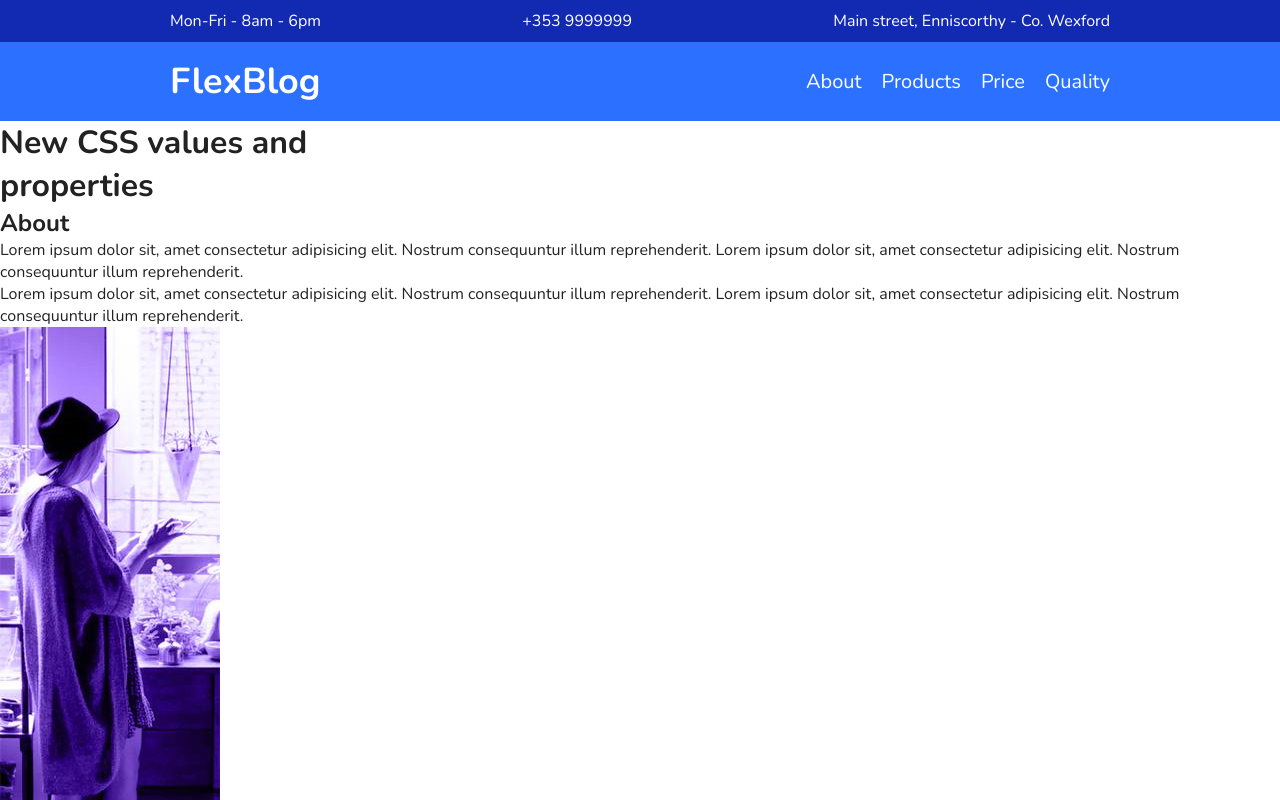
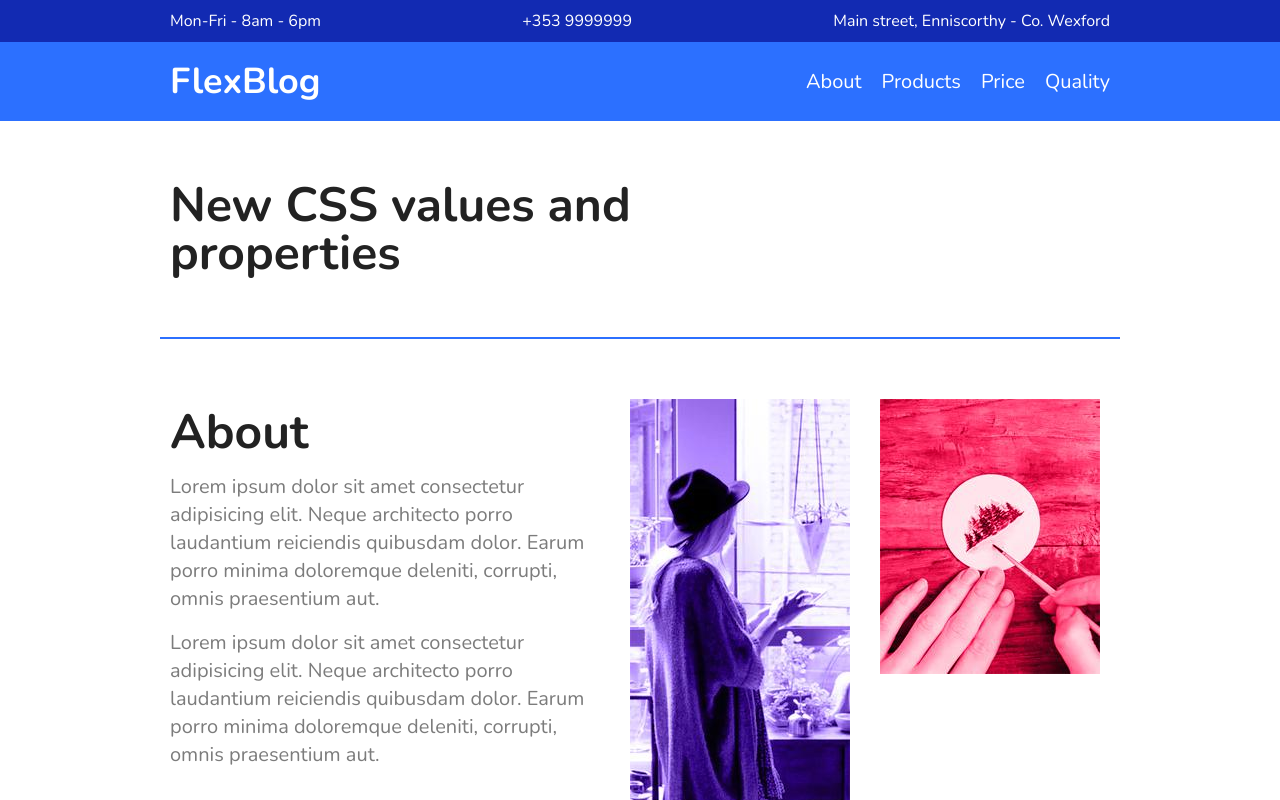
Before and after one commit to williampgdias/flexblog, a plain HTML site: page index.html in a window 1280 px wide. Shown: the top 800 px of the page. Drawn offline with nearby package versions, Linux system fonts and the light colour scheme.

Commit message:
CSS FlexBlog Sobre

```diff
--- a/index.html
+++ b/index.html
@@ -41,14 +41,14 @@
   <section class="about" id="about">
     <div class="about-info">
       <h1>About</h1>
-      <p>Lorem ipsum dolor sit, amet consectetur adipisicing elit. Nostrum consequuntur illum reprehenderit. Lorem ipsum dolor sit, amet consectetur adipisicing elit. Nostrum consequuntur illum reprehenderit.</p>
-      <p>Lorem ipsum dolor sit, amet consectetur adipisicing elit. Nostrum consequuntur illum reprehenderit. Lorem ipsum dolor sit, amet consectetur adipisicing elit. Nostrum consequuntur illum reprehenderit.</p>
+      <p>Lorem ipsum dolor sit amet consectetur adipisicing elit. Neque architecto porro laudantium reiciendis quibusdam dolor. Earum porro minima doloremque deleniti, corrupti, omnis praesentium aut.</p>
+      <p>Lorem ipsum dolor sit amet consectetur adipisicing elit. Neque architecto porro laudantium reiciendis quibusdam dolor. Earum porro minima doloremque deleniti, corrupti, omnis praesentium aut.</p>
     </div>
 
-    <div>
+    <div class="about-img">
       <img src="images/sobre1.jpg" alt="about 1">
     </div>
-    <div>
+    <div class="about-img">
       <img src="images/sobre2.jpg" alt="about 2">
     </div>
   </section>
--- a/style.css
+++ b/style.css
@@ -98,3 +98,47 @@ img {
 .menu-nav a:hover {
   color: #122ab2;
 }
+
+/* INTRO */
+
+.intro {
+  max-width: 960px;
+  margin: 0 auto;
+  padding: 60px 10px;
+  font-size: 3rem;
+  line-height: 1;
+}
+
+/* ABOUT */
+
+.about {
+  display: flex;
+  flex-wrap: wrap;
+  max-width: 960px;
+  margin: 0 auto;
+  padding: 60px 0;
+  border-top: 2px solid #2c70ff;
+  border-bottom: 2px solid #2c70ff;
+}
+
+.about-info {
+  flex: 2 1 300px;
+  margin: 0 10px;
+}
+
+.about-info h1 {
+  font-size: 3rem;
+  margin-bottom: 0.5rem;
+}
+
+.about-info p {
+  font-size: 1.25rem;
+  line-height: 1.4;
+  margin-bottom: 1rem;
+  color: #7c7c7c;
+}
+
+.about-img {
+  flex: 1 1 160px;
+  margin: 0 10px;
+}
```
